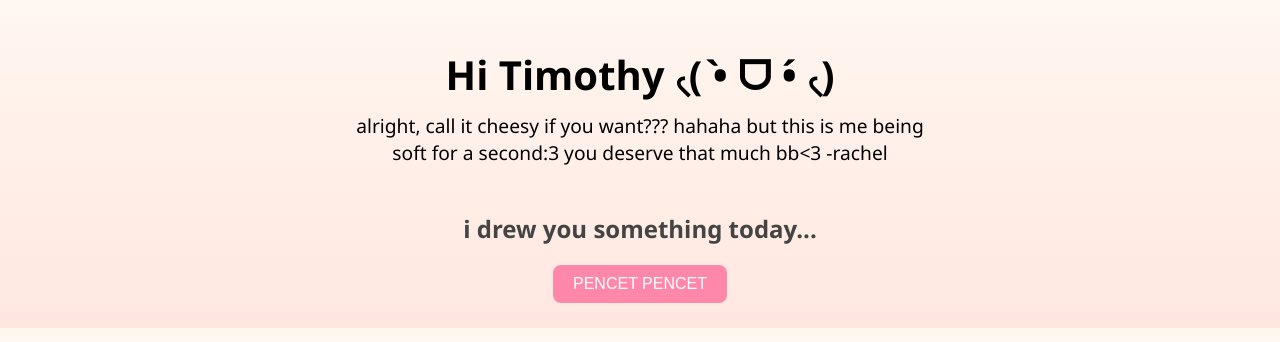
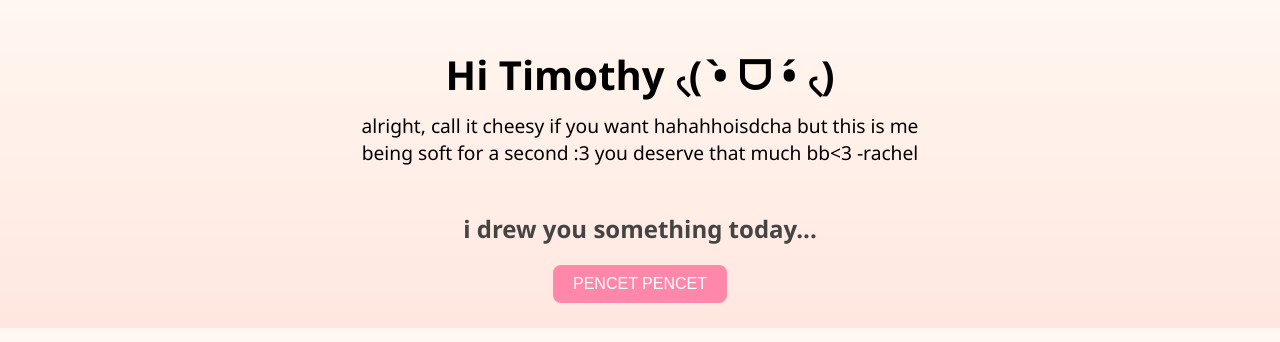
Before and after one commit to ravenyne/fortimi, a plain HTML site: page index.html in a window 1280 px wide. Drawn offline with Linux system fonts and the light colour scheme.

Commit message:
index.html

```diff
--- a/index.html
+++ b/index.html
@@ -146,7 +146,7 @@
   <audio id="sirenSound" src="knock.mp3" preload="auto"></audio>
 
   <script>
-    const message = "alright, call it cheesy if you want??? hahaha but this is me being soft for a second:3 you deserve that much bb<3 -rachel";
+    const message = "alright, call it cheesy if you want hahahhoisdcha but this is me being soft for a second :3 you deserve that much bb<3 -rachel";
     let i = 0;
     const typingDiv = document.getElementById("typing");
 
```
